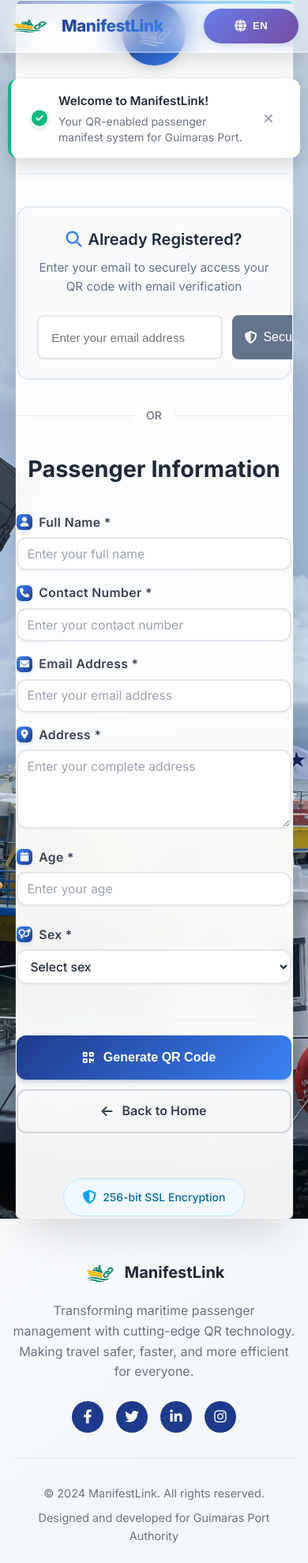
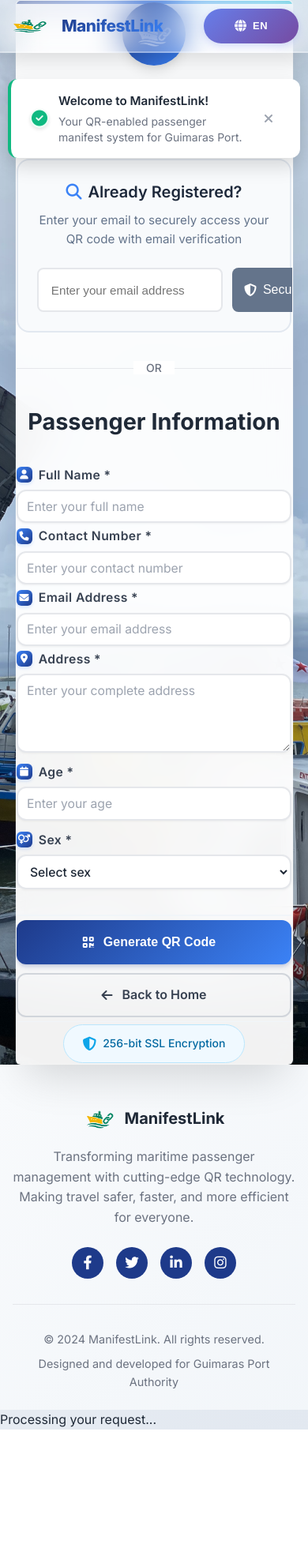
Before and after one commit to tochides/manifestlink_real, a PHP site: page /register.php in a window 390 px wide. Shown: the top 1979 px of the page at 79% size. After the commit the page ends 1810 px from the top, so only its background shows below. Run offline with PHP 8.4, Linux system fonts and the light colour scheme.

Commit message:
Update register.php

```diff
--- a/register.php
+++ b/register.php
@@ -697,6 +697,24 @@ if (isset($_GET['email']) && !empty($_GET['email'])) {
                 border-radius: 8px !important;
                 max-width: 85vw !important;
             }
+            .registration-header {
+                margin-bottom: 1rem !important;
+                padding-bottom: 0.7rem !important;
+            }
+            .divider {
+                margin: 1rem 0 !important;
+            }
+            .form-group {
+                margin-bottom: 0.5rem !important;
+            }
+            .form-actions {
+                margin-top: 0.7rem !important;
+                padding-top: 0.7rem !important;
+            }
+            .form-footer {
+                margin-top: 0.7rem !important;
+                padding-top: 0.5rem !important;
+            }
             .registration-header h1 {
                 font-size: 1.3rem !important;
                 margin-bottom: 0.5rem !important;
@@ -744,10 +762,28 @@ if (isset($_GET['email']) && !empty($_GET['email'])) {
 
         @media (max-width: 480px) {
             .registration-card {
-                padding: 0.15rem 0.05rem !important;
+                padding: 0.1rem 0.02rem !important;
                 margin: 0 !important;
                 border-radius: 6px !important;
                 max-width: 90vw !important;
+            }
+            .registration-header {
+                margin-bottom: 0.5rem !important;
+                padding-bottom: 0.3rem !important;
+            }
+            .divider {
+                margin: 0.5rem 0 !important;
+            }
+            .form-group {
+                margin-bottom: 0.25rem !important;
+            }
+            .form-actions {
+                margin-top: 0.3rem !important;
+                padding-top: 0.3rem !important;
+            }
+            .form-footer {
+                margin-top: 0.3rem !important;
+                padding-top: 0.2rem !important;
             }
             .registration-header h1 {
                 font-size: 1.08rem !important;
```
